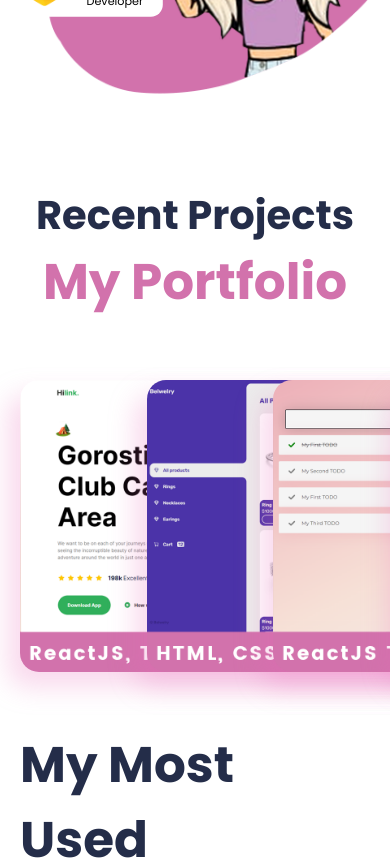
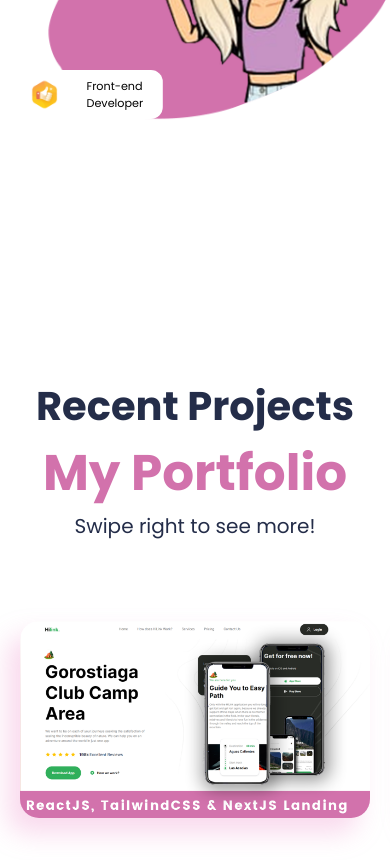
Before and after one commit to belenespilman/portfolio, a React (Create React App) app: page / in a window 390 px wide. Shown: the part 1080-1940 px from the top of the page. Built offline with nearby package versions, Linux system fonts and the light colour scheme.

Commit message:
Fix spacing in mobile

```diff
--- a/src/Components/Intro/Intro.css
+++ b/src/Components/Intro/Intro.css
@@ -103,7 +103,7 @@
   .Intro {
     flex-direction: column;
     gap: 0rem;
-    height: 130vh;
+    height: 150vh;
     margin-top: 6rem;
   }
 
--- a/src/Components/NavBar/NavBar.jsx
+++ b/src/Components/NavBar/NavBar.jsx
@@ -56,7 +56,7 @@ const Navbar = () => {
             </li>
           </ul>
         </div>
-        <Link to="contact" spy={true} smooth={true} offset={-80}>
+        <Link to="contact" spy={true} smooth={true} offset={-70}>
           <button className="button n-button">Contact</button>
         </Link>
       </div>
--- a/src/Components/Portfolio/Portfolio.css
+++ b/src/Components/Portfolio/Portfolio.css
@@ -4,7 +4,11 @@
   justify-content: center;
   flex-direction: column;
   height: 70vh;
+}
 
+.p-swipe-cta{
+  margin-top: 0;
+  display: none;
 }
 
 /* heading */
@@ -40,12 +44,18 @@
   gap: 5%;
   filter: drop-shadow(-12px 15px 13px rgba(232, 104, 183, 0.25));
   border-radius: 19px;
-
 }
 
 
 @media screen and (max-width: 480px){
+  .portfolio{
+    margin-bottom: 8rem;
+  }
   .portfolio img {
-      width: 26rem;
+      width: 100%;
+  }
+
+  .p-swipe-cta{
+    display: block;
   }
 }
--- a/src/Components/Portfolio/Portfolio.jsx
+++ b/src/Components/Portfolio/Portfolio.jsx
@@ -11,16 +11,18 @@ import { themeContext } from '../../Context'
 const Portfolio = () => {
   const theme = useContext(themeContext)
   const darkMode = theme.state.darkMode
+  const isMobile = window.innerWidth <= 480
   return (
     <div className="portfolio" id="portfolio">
       {/* heading */}
       <span style={{ color: darkMode ? 'white' : '' }}>Recent Projects</span>
       <span>My Portfolio</span>
+      <p className='p-swipe-cta' style={{color: darkMode ? "var(--gray)" : ""}}>Swipe right to see more!</p>
 
       {/* slider */}
       <Swiper
-        spaceBetween={30}
-        slidesPerView={3}
+        spaceBetween={isMobile ? 50 : 30}
+        slidesPerView={isMobile ? 1 : 3}
         grabCursor={true}
         className="portfolio-slider"
       >
--- a/src/Components/Works/Works.css
+++ b/src/Components/Works/Works.css
@@ -130,7 +130,7 @@
 @media screen and (max-width: 480px) {
   .works {
     flex-direction: column;
-    height: 55rem;
+    height: 70rem;
     padding: 0;
     margin: 0;
     gap: 5rem;
```
